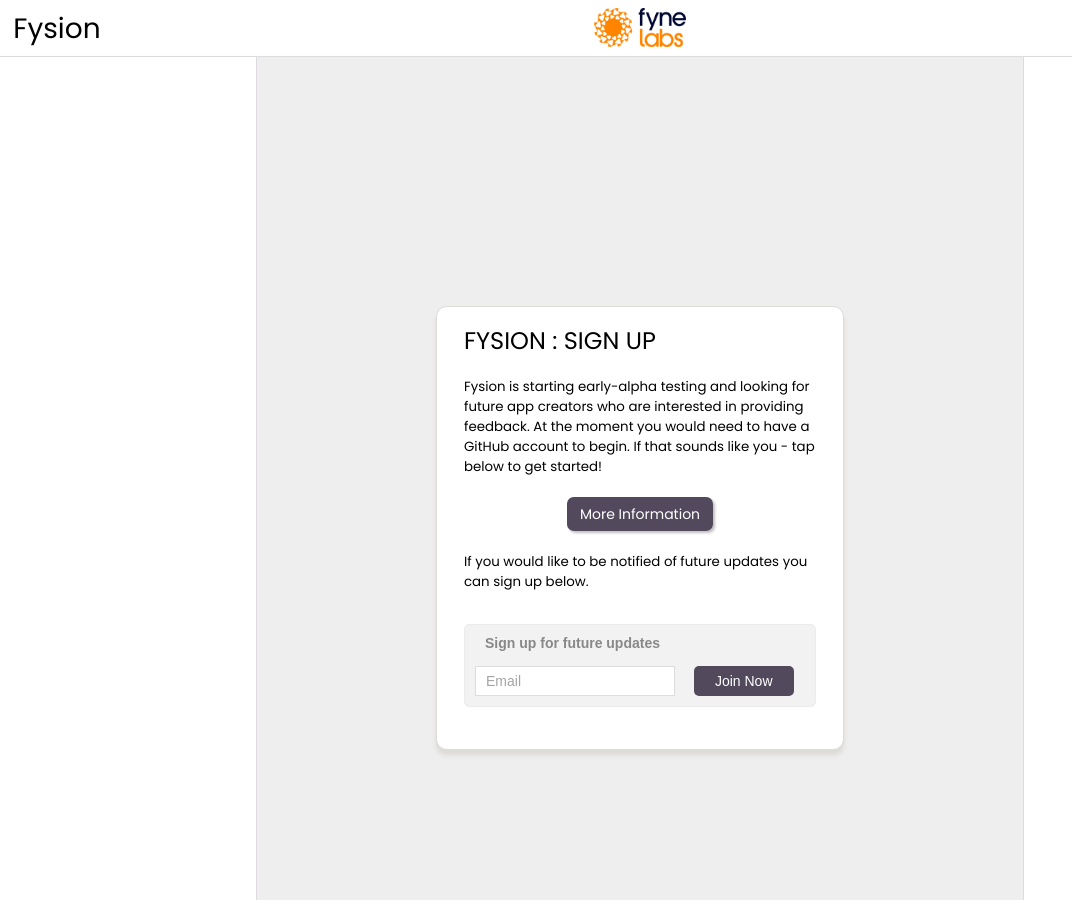
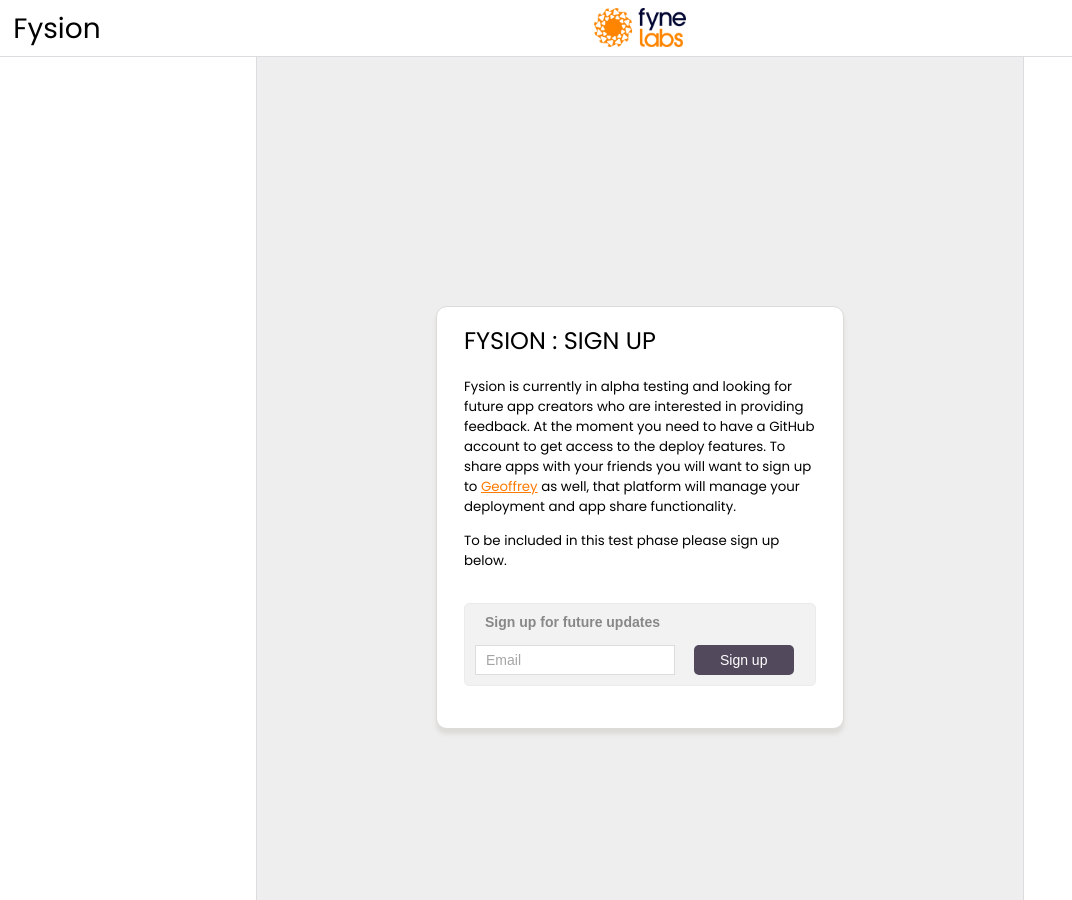
Before and after one commit to fynelabs/fysion.app, a Jekyll site: the page built from signup.html, in a window 1280 px wide. Shown: the whole page, without its empty margins (0-1072 px from the left). Built offline with Jekyll 4.4.1, drawn with Linux system fonts in a browser that asks for light colours; comment, search, counter and statistics services are not loaded.

Commit message:
Push updates on testing

```diff
--- a/developer.html
+++ b/developer.html
@@ -4,8 +4,7 @@
 developer: true
 ---
 
-      <p>Thanks for being interested in this project, the first Fysion tests
-        will be for developers, you can see what we are testing in this video:</p>
+      <p>Thanks for being interested in this project, you can see what we are testing in this video:</p>
 
       <div style="text-align: center; padding: 10pt;">
 <iframe width="560" height="315" src="https://www.youtube.com/embed/ndKR2Qc_y0A?si=j3KdRgAM0bXe9Cun" title="YouTube video player" frameborder="0" allow="accelerometer; autoplay; clipboard-write; encrypted-media; gyroscope; picture-in-picture; web-share" referrerpolicy="strict-origin-when-cross-origin" allowfullscreen></iframe>
--- a/signup.html
+++ b/signup.html
@@ -3,16 +3,14 @@
 layout: default
 ---
 
-      <p>Fysion is starting early-alpha testing and looking for future app creators
+      <p>Fysion is currently in alpha testing and looking for future app creators
         who are interested in providing feedback.
-        At the moment you would need to have a GitHub account to begin.
-        If that sounds like you - tap below to get started!
-      </p>
-      <p style="text-align: center; padding: 10pt 0;">
-        <a href="https://fynelabs.com/low-code-app-builder-feedback/" class="button">More Information</a>
+        At the moment you need to have a GitHub account to get access to the deploy features.
+        To share apps with your friends you will want to sign up to <a href="https://fynelabs.com/geoffrey">Geoffrey</a> as well,
+        that platform will manage your deployment and app share functionality.
       </p>
 
-      <p>If you would like to be notified of future updates you can sign up below.</p>
+      <p>To be included in this test phase please sign up below.</p>
 <!--Zoho Campaigns Web-Optin Form's Header Code Starts Here-->
 
 <script type="text/javascript" src="https://fdtdb-zcmp.maillist-manage.eu/js/optin.min.js" onload="setupSF('sf3z0d13604fcd6878f69a51524104d3b6eaddf7c1d6ae1a4da08f64b3de7bfaa6bf','ZCFORMVIEW',false,'light',false,'0')"></script>
@@ -64,7 +62,7 @@
 						<input type="text" style="font-size: 14px; border: 1px solid rgb(221, 221, 221); border-radius: 0; width: 100%; height: 100%; z-index: 4; outline: none; padding: 5px 10px; color: rgb(136, 136, 136); text-align: left; font-family: &quot;Arial&quot;; background-color: rgb(255, 255, 255); box-sizing: border-box" placeholder="Email" changeitem="SIGNUP_FORM_FIELD" name="CONTACT_EMAIL" id="EMBED_FORM_EMAIL_LABEL">
 					</div>
 					<div style="position: relative; margin: 10px; width: 100px; height: 30px; text-align: left; display: inline-block" class="SIGNUP_FLD">
-						<input type="button" style="text-align: center; border-radius: 5px; width: 100%; height: 100%; z-index: 5; border: 0; color: rgb(255, 255, 255); cursor: pointer; outline: none; font-size: 14px; background-color: #52495d; margin: 0; margin-left: -5px" name="SIGNUP_SUBMIT_BUTTON" id="zcWebOptin" value="Join Now">
+						<input type="button" style="text-align: center; border-radius: 5px; width: 100%; height: 100%; z-index: 5; border: 0; color: rgb(255, 255, 255); cursor: pointer; outline: none; font-size: 14px; background-color: #52495d; margin: 0; margin-left: -5px" name="SIGNUP_SUBMIT_BUTTON" id="zcWebOptin" value="Sign up">
 					</div>
 					<input type="hidden" id="fieldBorder" value="">
 					<input type="hidden" id="submitType" name="submitType" value="optinCustomView">
```
Also changed, not shown: index.html (+4 -4 lines).
